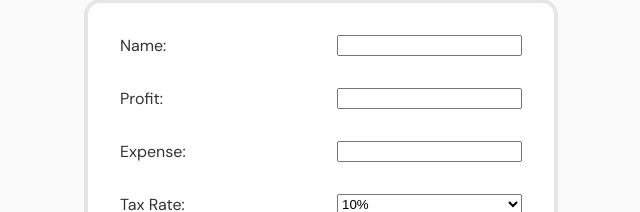
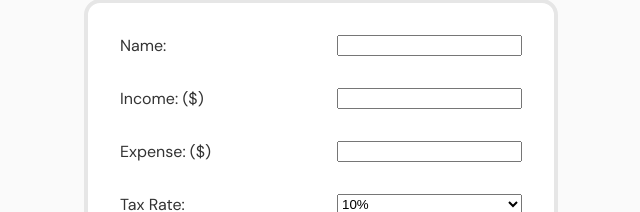
Before and after one commit to Ahabara/bgl-coding-challenge, a React (Create React App) app: page / in a window 1280 px wide. Shown: the part 144-356 px from the top of the page, without its empty margins (319-959 px from the left). Built offline with nearby package versions, Linux system fonts and the light colour scheme; the HTML template or start-up script is replaced by a standard one.

Commit message:
Fixed Typo

```diff
--- a/src/Components/FundForm.js
+++ b/src/Components/FundForm.js
@@ -57,7 +57,7 @@ const FundForm = () => {
           disabled={disabled}
         />
 
-        <label htmlFor="income-input">Profit:</label>
+        <label htmlFor="income-input">Income: ($)</label>
         <input
           type="number"
           id="income-input"
@@ -67,7 +67,7 @@ const FundForm = () => {
           disabled={disabled}
         />
 
-        <label htmlFor="expense-input">Expense:</label>
+        <label htmlFor="expense-input">Expense: ($)</label>
         <input
           type="number"
           id="expense-input"
```
